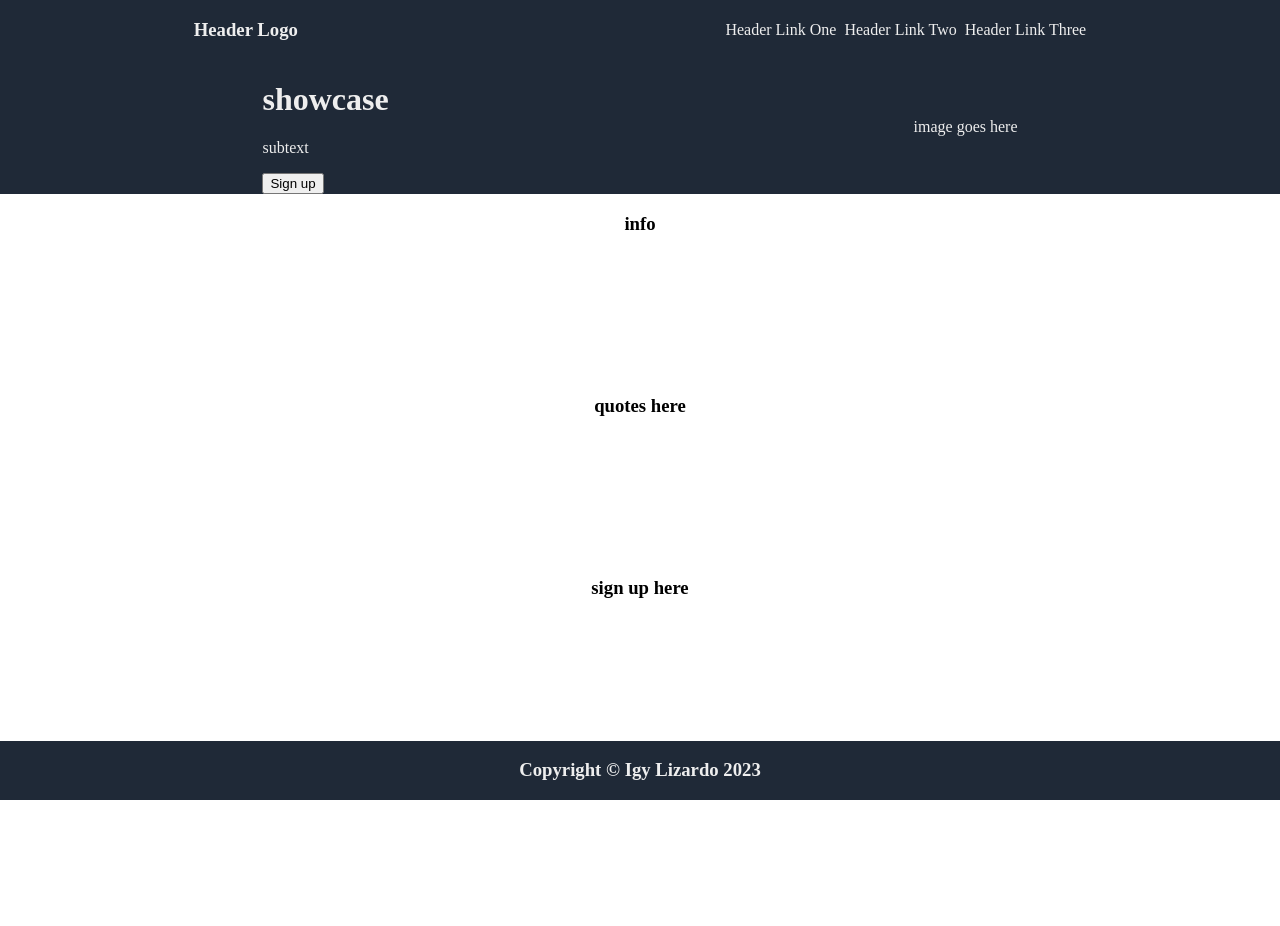
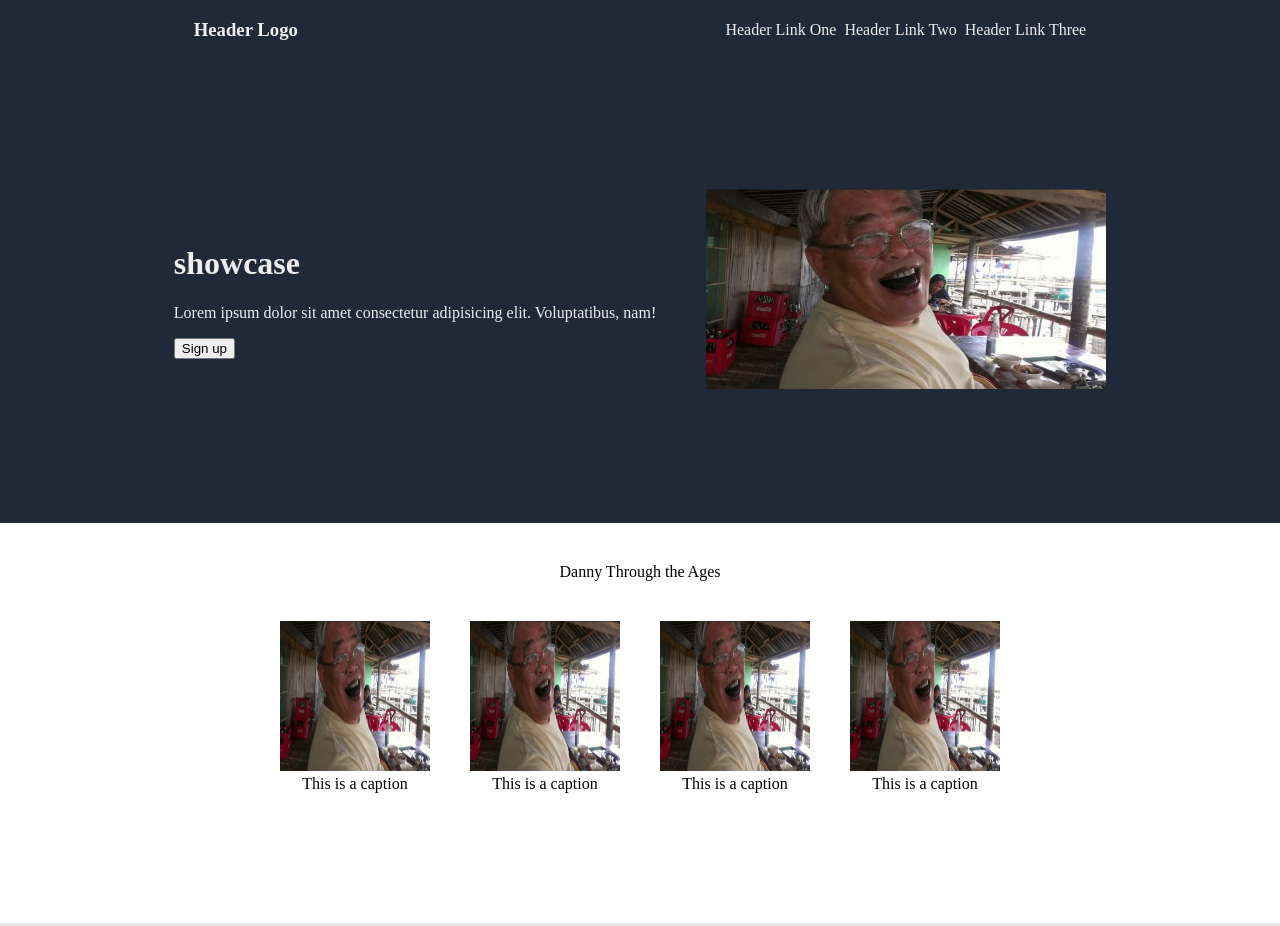
Before and after one commit to igy0/landing-page, a plain HTML site: page index.html in a window 1280 px wide. Shown: the top 926 px of the page. Before the commit the page ends 800 px from the top, so only its background shows below. Drawn offline with Linux system fonts and the light colour scheme.

Commit message:
framework finished

```diff
--- a/index.html
+++ b/index.html
@@ -21,30 +21,61 @@
         <div class="showcase">
             <div class="showcaseText">
                 <h1>showcase</h1>
-                <p>subtext</p>
-                <button class="button">Sign up</button>
+                <p>Lorem ipsum dolor sit amet consectetur adipisicing elit. Voluptatibus, nam!</p>
+                <button class="button1">Sign up</button>
             </div>
             <div class="image">
-                <p>image goes here</p>
+
+                <img src="/images/squidGPA.jpeg" alt="Danny smiling" width="400" height="200">
             </div>
         </div>
     </div>
     </div>
     <div class="body">
+        <div class="infowithheader">
+        <div class="infoHeader">Danny Through the Ages</div>
         <div class="info">
-            <h3>info</h3>
+
+            <div class="stage">
+                <img src="images/squidGPA.jpeg" alt="young" width=150px height=150px>
+                <div class="caption">This is a caption</div>
+            </div>
+
+            <div class="stage">
+                <img src="images/squidGPA.jpeg" alt="middle" width="150" height="150">
+                <div class="caption">This is a caption</div>
+            </div>
+
+            <div class="stage">
+                <img src="images/squidGPA.jpeg" alt="older" width="150" height="150">
+                <div class="caption">This is a caption</div>
+            </div>
+
+            <div class="stage">
+                <img src="images/squidGPA.jpeg" alt="eldest" width="150" height="150">
+                <div class="caption">This is a caption</div>
+            </div>
+            </div>
         </div>
     </div>
 
-    <div class="body">
-        <div class="quote">
-            <h3>quotes here</h3>
+    <div class="bodyQ">
+        <div class="quoteSection">
+            <div class="quote">Lorem ipsum, dolor sit amet consectetur adipisicing elit. Modi ex aperiam dignissimos impedit quaerat porro maxime harum, qui accusamus hic, sint, vitae sit quos esse itaque! Quaerat eaque nisi magni?</div>
+            <div class="author">-Thor, God of Thunder</div>
         </div>
     </div>
 
     <div class="body">
         <div class="signup">
-            <h3>sign up here</h3>
+            <div class="signupLeft">
+            <div class="signupBig">Call to action! It's Time!</div>
+            <div class="signupSmall">sign up for our product by cliking that button over there</div>
+            </div>
+            <div class="signupRight">
+            <button class="button2">Sign up</button>
+            </div>
+
         </div>
     </div>
 
--- a/style.css
+++ b/style.css
@@ -10,6 +10,7 @@ body {
     flex-direction: column;
     height:100vh;
     margin:0;
+    overflow-y: auto;
 
 }
 /*can probably group header and showcase to align them up, look at modal example*/
@@ -33,25 +34,67 @@ body {
 .showcase {
     display:flex;
     align-items: center;
-    justify-content: space-around;
+    justify-content: center;
     background-color:#1F2937;
     color:#eee;
+    gap:50px;
+    padding:32px;
+    flex-basis:400px;
 }
 .info {
     display: flex;
     align-self:center;
+    gap:40px;
+    text-align:center;
+    justify-content: center;
+}
+.infowithheader{
+    flex-basis:400px;
+}
+.info .stage {
+    align-self:center;
+}
+.infoHeader{
+    text-align: center;
+    padding:40px;
+}
+.quoteSection {
+    display: flex;
+    flex-direction: column;
+    align-self: center;
+    flex-basis:400px;
+    justify-content: center;
 }
 .quote {
-    align-self: center;
+    width:600px;
+}
+.author {
+    text-align:right;
 }
 
 .signup {
-    align-self:center;
+    display: flex;
+    align-items:center;
+    flex-basis:400px;
+    justify-content: center;
+}
+.signupLeft,.signupRight {
+    background-color: #3882f6;
+    padding:60px;
+}
+.signupRight{
+    padding:67.75px;
 }
 .body {
     display: flex;
     flex-direction: column;
     flex:1;
+}
+.bodyQ {
+    display: flex;
+    flex-direction: column;
+    flex:1;
+    background-color: #e5e7eb;
 }
 
 .footer {
```
Also changed, not shown: images/squidGPA.jpeg (added), 1 other file.
